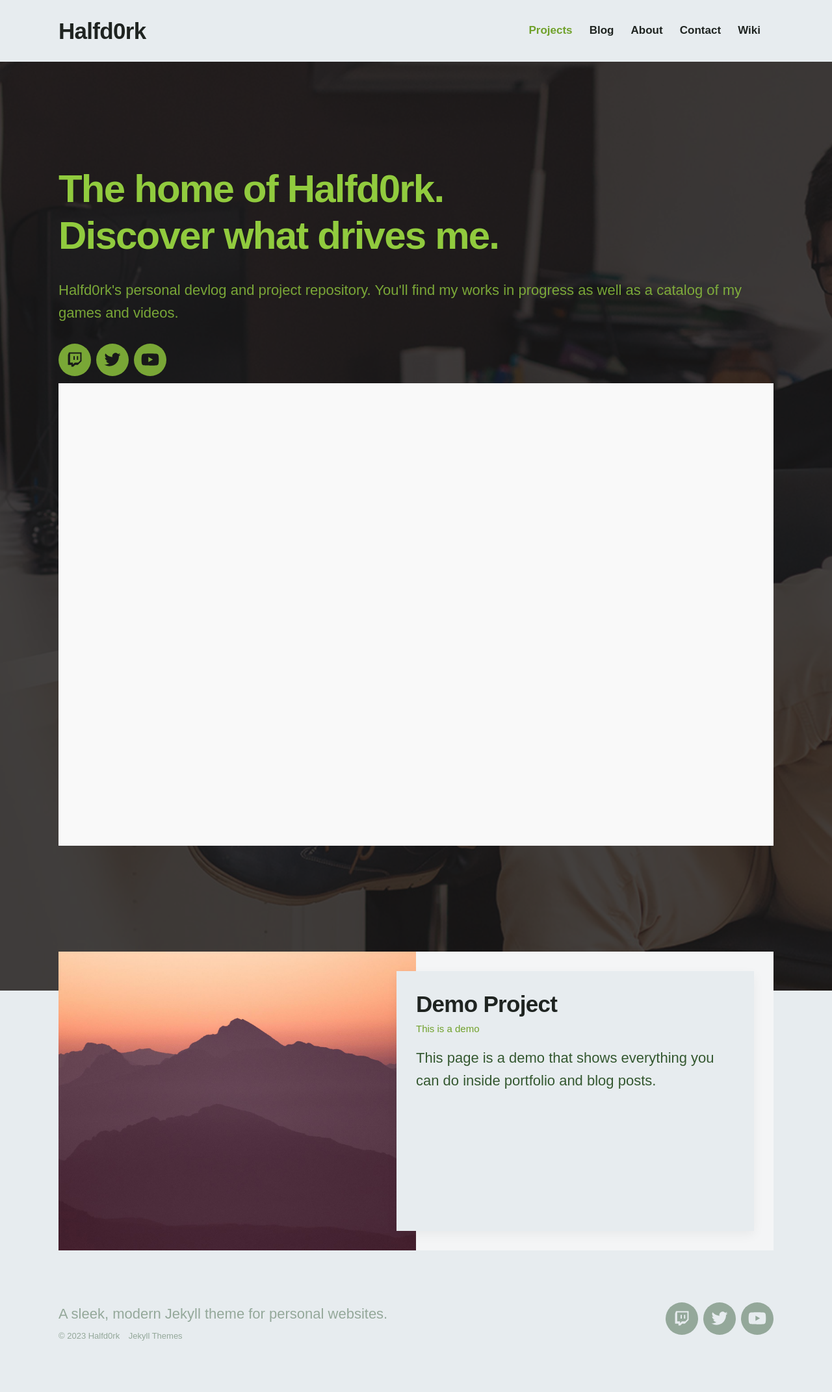
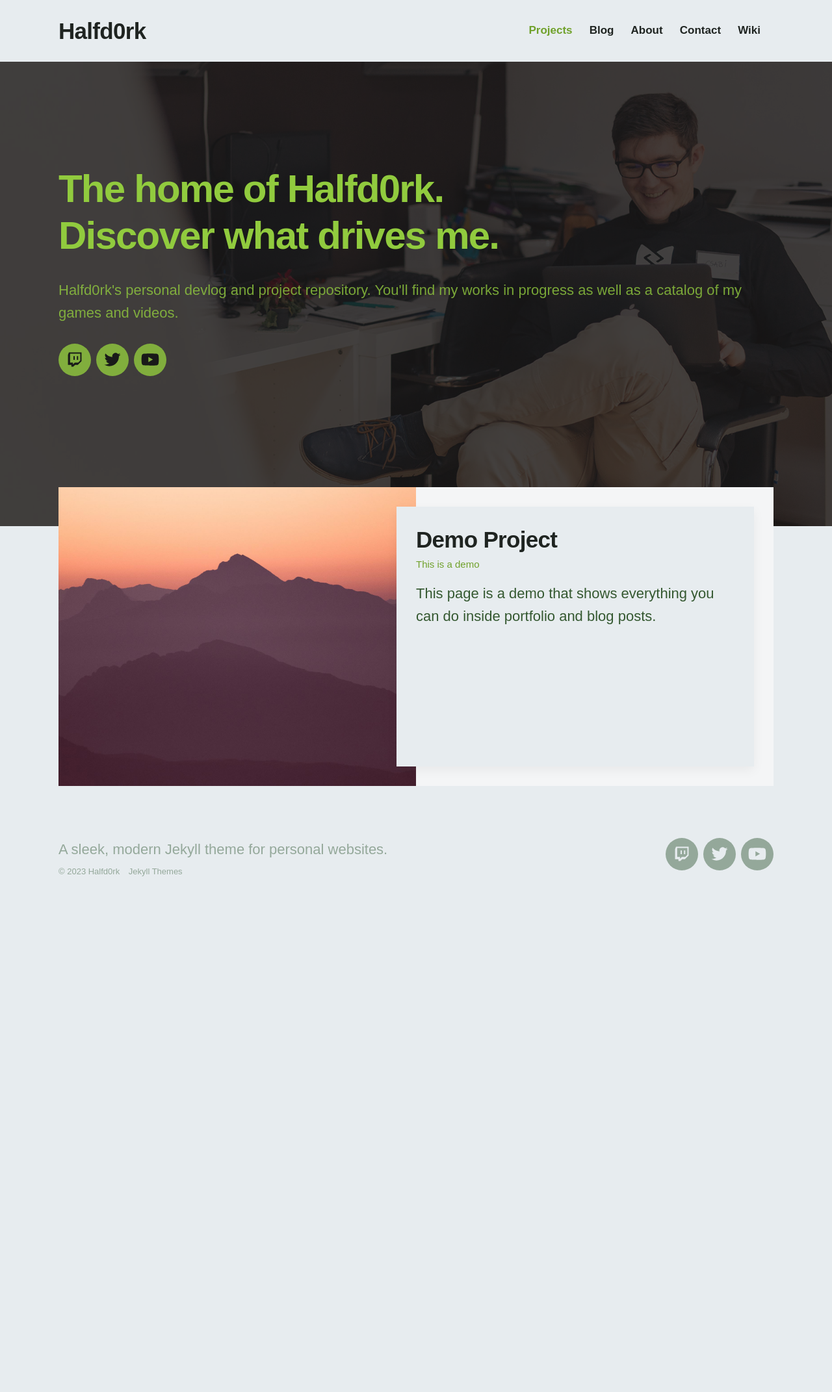
Before and after one commit to halfd0rk/halfd0rk.github.io, a Jekyll site: the page built from index.html, in a window 1280 px wide. Shown: the whole page at 65% size. Built offline with Jekyll 4.4.1, drawn with Linux system fonts in a browser that asks for light colours; nearby versions of some CDN libraries; some web fonts are replaced; after the commit the page ends 1428 px from its top, so only the background shows below that.

Commit message:
added button, removed iframe

```diff
--- a/index.html
+++ b/index.html
@@ -18,7 +18,7 @@
 		<p>Halfd0rk's personal devlog and project repository. You'll find my works in progress as well as a catalog of my games and videos.</p>
 
 		{% include socials.html %}
-		<iframe id='kofiframe' src='https://ko-fi.com/halfd0rk/?hidefeed=true&widget=true&embed=true&preview=true' style='border:none;width:100%;padding:4px;background:#f9f9f9;' height='712' title='halfd0rk'></iframe>
+
 	</div>
 
 </section>
@@ -50,3 +50,12 @@
 	</div>
 
 </section>
+<script src='https://storage.ko-fi.com/cdn/scripts/overlay-widget.js'></script>
+<script>
+  kofiWidgetOverlay.draw('halfd0rk', {
+    'type': 'floating-chat',
+    'floating-chat.donateButton.text': 'Support me',
+    'floating-chat.donateButton.background-color': '#5cb85c',
+    'floating-chat.donateButton.text-color': '#fff'
+  });
+</script>
```
